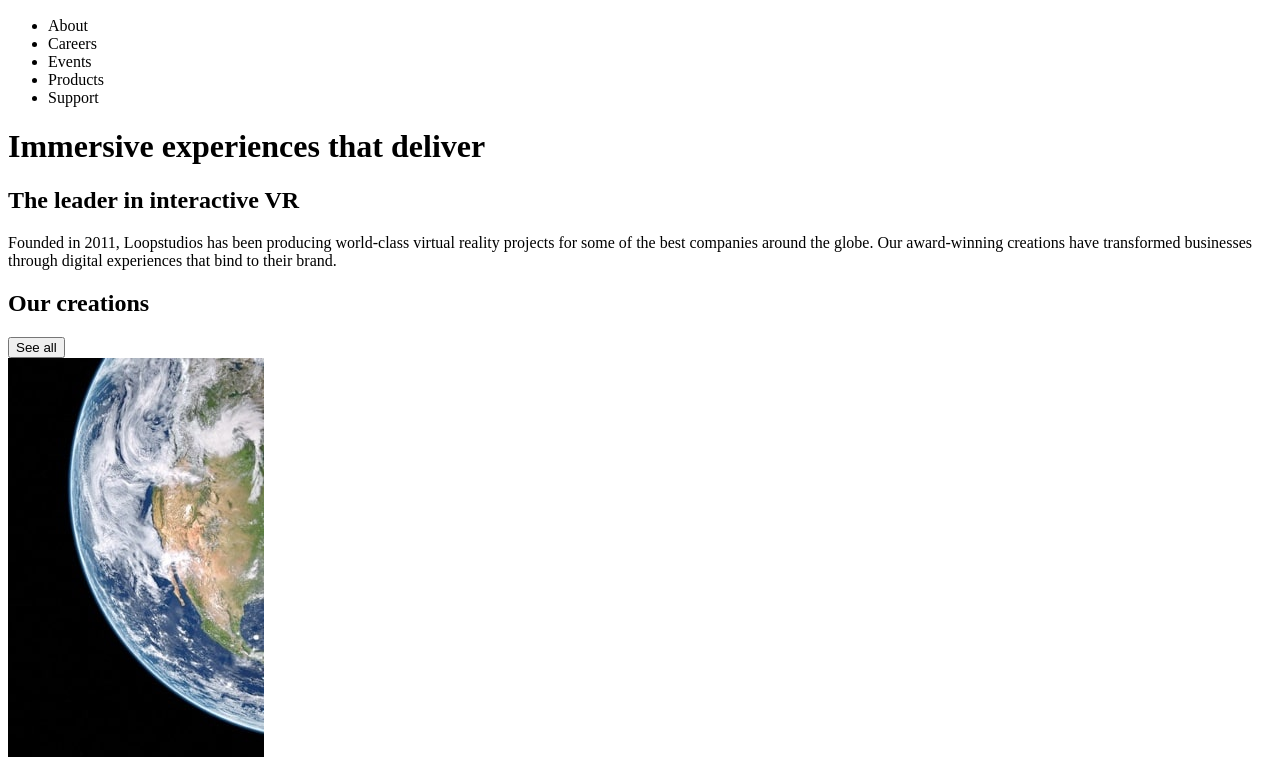
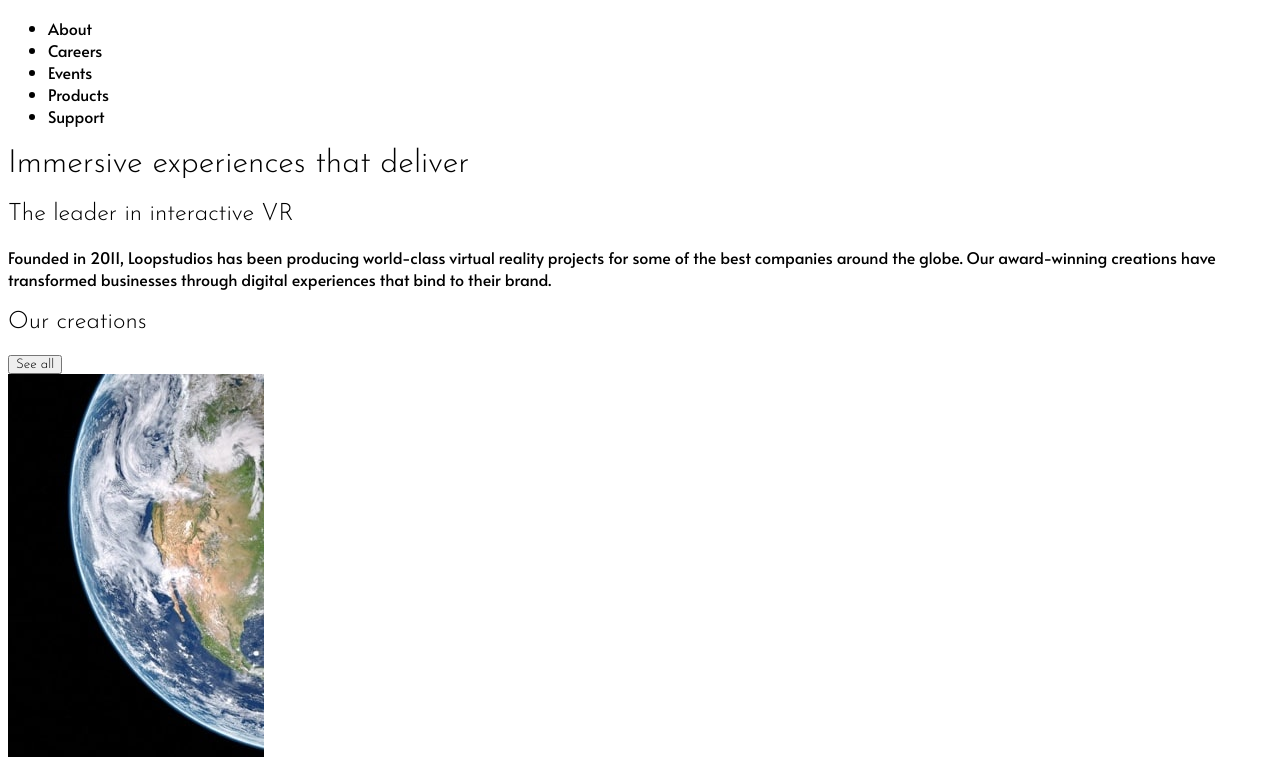
Before and after one commit to RayaneBengaoui/FM_challenge15_Loopstudios_landing_page, a plain HTML site: page index.html in a window 1280 px wide. Shown: the part 43-800 px from the top of the page. Drawn offline with Linux system fonts and the light colour scheme.

Commit message:
Setting up fonts

```diff
--- a/index.html
+++ b/index.html
@@ -10,6 +10,11 @@
       type="image/png"
       sizes="32x32"
       href="./images/favicon-32x32.png"
+    />
+    <link rel="preconnect" href="https://fonts.gstatic.com" />
+    <link
+      href="https://fonts.googleapis.com/css2?family=Alata&family=Josefin+Sans:wght@300&display=swap"
+      rel="stylesheet"
     />
     <link rel="stylesheet" href="./styles/style.css" />
     <title>Frontend Mentor | Loopstudios landing page</title>
@@ -118,5 +123,6 @@
         <p>© 2021 Loopstudios. All rights reserved.</p>
       </div>
     </footer>
+    <script src="./app.js"></script>
   </body>
 </html>
--- a/styles/style.scss
+++ b/styles/style.scss
@@ -5,3 +5,21 @@ html {
   padding: 0;
   box-sizing: border-box;
 }
+
+body {
+  min-height: 100vh;
+}
+
+h1,
+h2,
+h3,
+button {
+  font-family: "Josefin Sans", sans-serif;
+  font-weight: 300;
+}
+
+li,
+p {
+  font-family: "Alata", sans-serif;
+  font-weight: 400;
+}
```
Also changed, not shown: app.js (added), styles/style.css, 1 other file.
